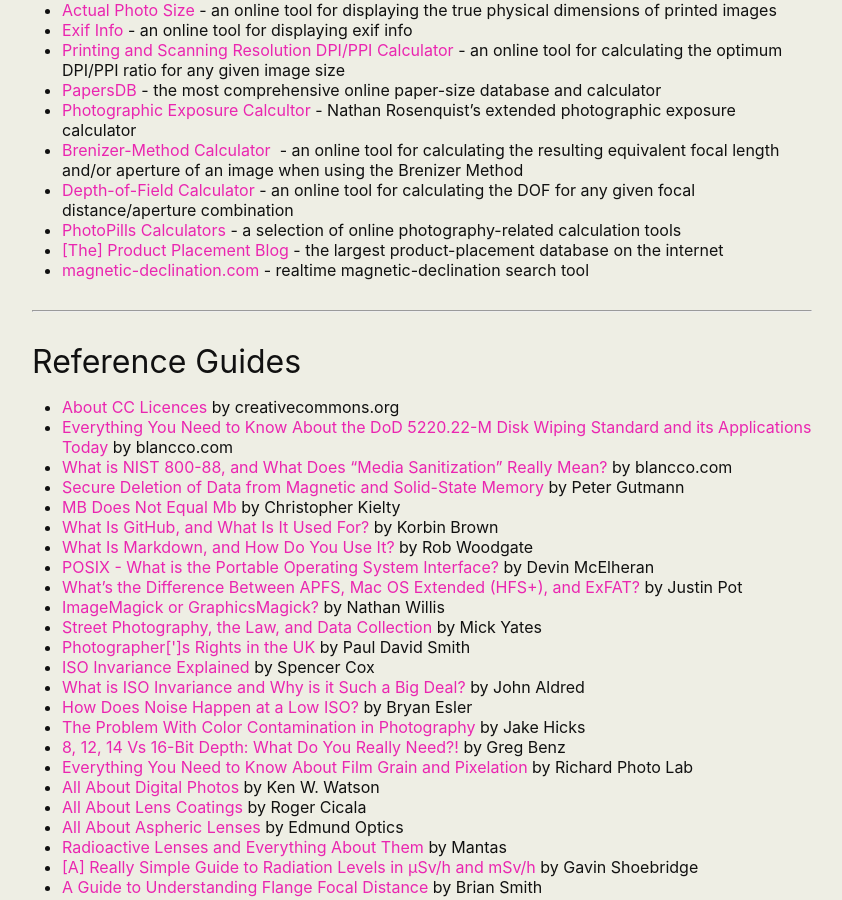
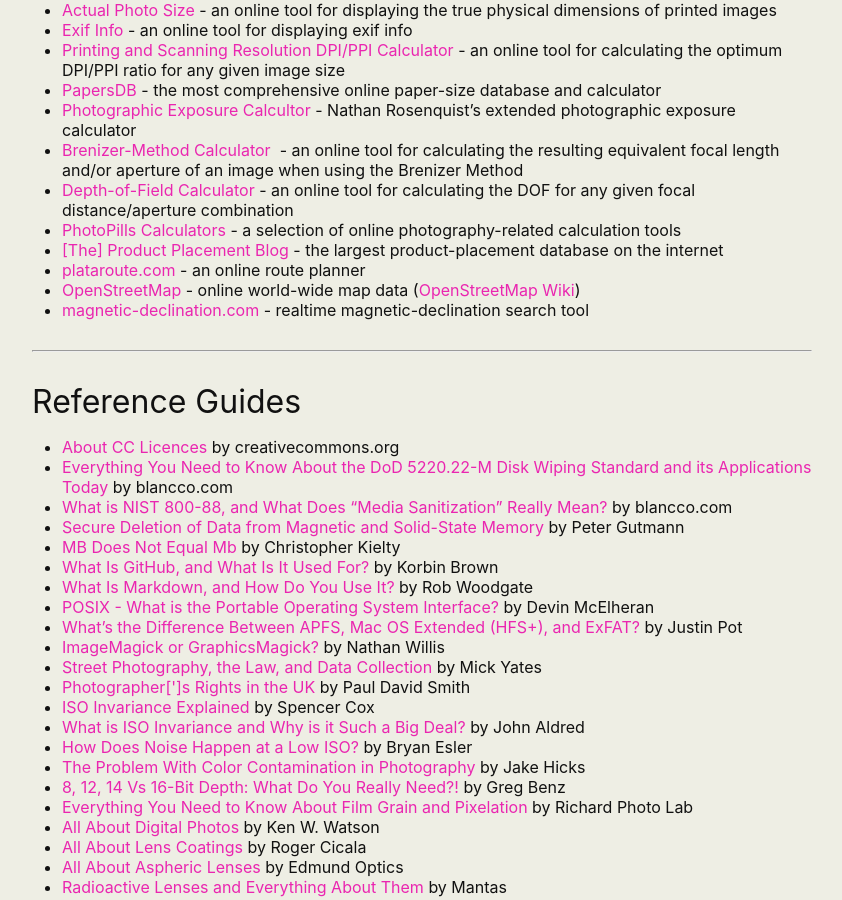
Before and after one commit to martbetz/martbetz.github.io, a Jekyll site: the page built from useful-links.html, in a window 1280 px wide and 900 px high, scrolled down 5928 px. Shown: the whole window, without its empty margins (218-1060 px from the left). Built offline with Jekyll 4.4.1, drawn with Linux system fonts in a browser that asks for light colours.

Commit message:
Update useful-links.html

```diff
--- a/useful-links.html
+++ b/useful-links.html
@@ -268,6 +268,8 @@
 <li><a href="https://www.dofmaster.com/dofjs.html">Depth-of-Field Calculator</a> - an online tool for calculating the DOF for any given focal distance/aperture combination</li>
 <li><a href="https://www.photopills.com/calculators">PhotoPills Calculators</a> - a selection of online photography-related calculation tools</li>
 <li><a href="https://productplacementblog.com">[The] Product Placement Blog</a> - the largest product-placement database on the internet</li>
+<li><a href="https://www.plotaroute.com">plataroute.com</a> - an online route planner</li>
+<li><a href="openstreetmap.org">OpenStreetMap</a> - online world-wide map data (<a href="wiki.openstreetmap.org">OpenStreetMap Wiki</a>)</li>
 <li><a href="https://www.magnetic-declination.com/">magnetic-declination.com</a> - realtime magnetic-declination search tool</li>
 </ul>
 <hr>
```
